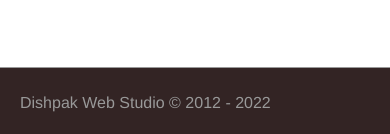
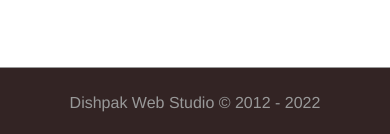
Before and after one commit to Dishpak/Bussines_portfolio, a plain HTML site: page index.html in a window 390 px wide. Shown: the part 7378-7512 px from the top of the page. Drawn offline with Linux system fonts and the light colour scheme.

Commit message:
Fix footer

```diff
--- a/resources/styles/style.css
+++ b/resources/styles/style.css
@@ -297,14 +297,13 @@ table, table td {
 
 footer {
     display: flex;
-    justify-items: center;
     background-color: #332424;
     height: 69px;
     border-top: 1px solid #999;
+    align-items: center;
 }
 
 footer p {
-    line-height: 69px;
     margin-left: 20px;
 }
 
@@ -319,6 +318,14 @@ footer p {
     nav {
         width: 100%;
         justify-content: center;
+    }
+
+    footer {
+        justify-content: center;
+    }
+
+    footer p {
+        margin: 0;
     }
 }
 
```
